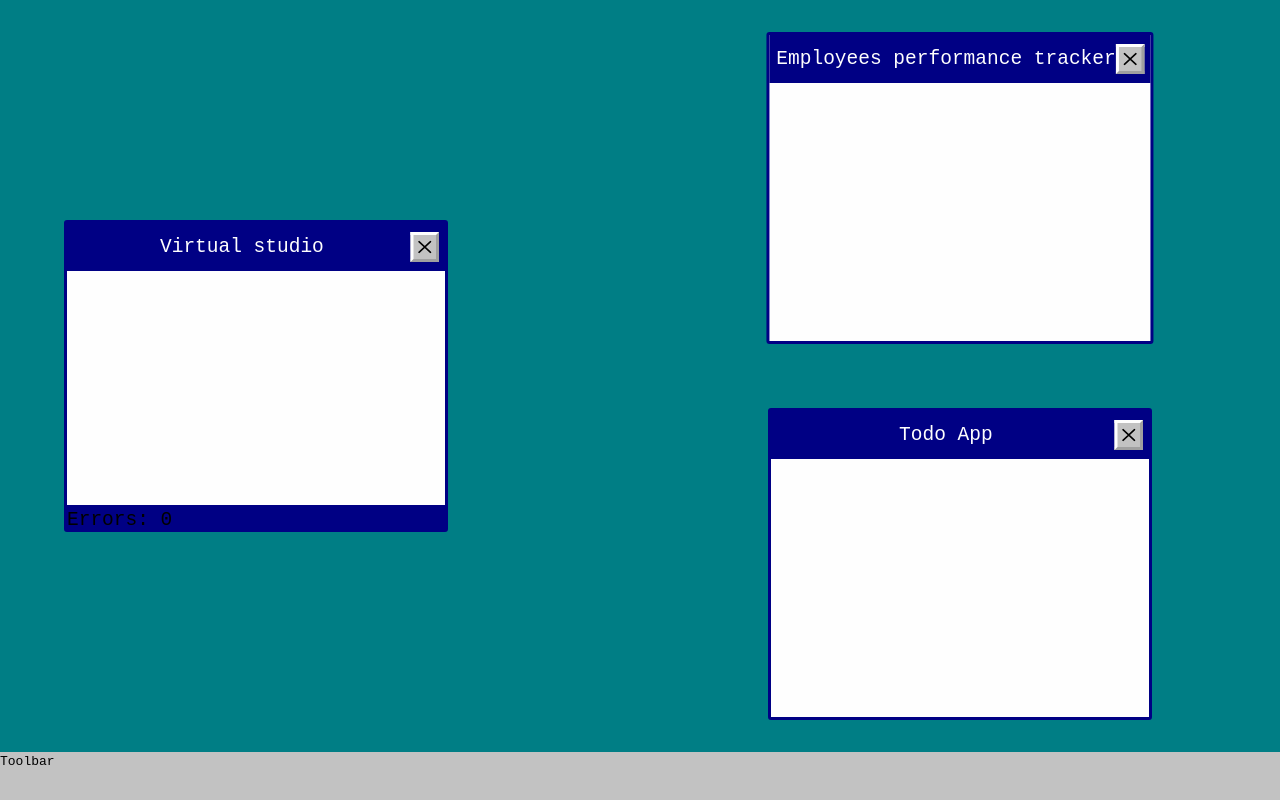
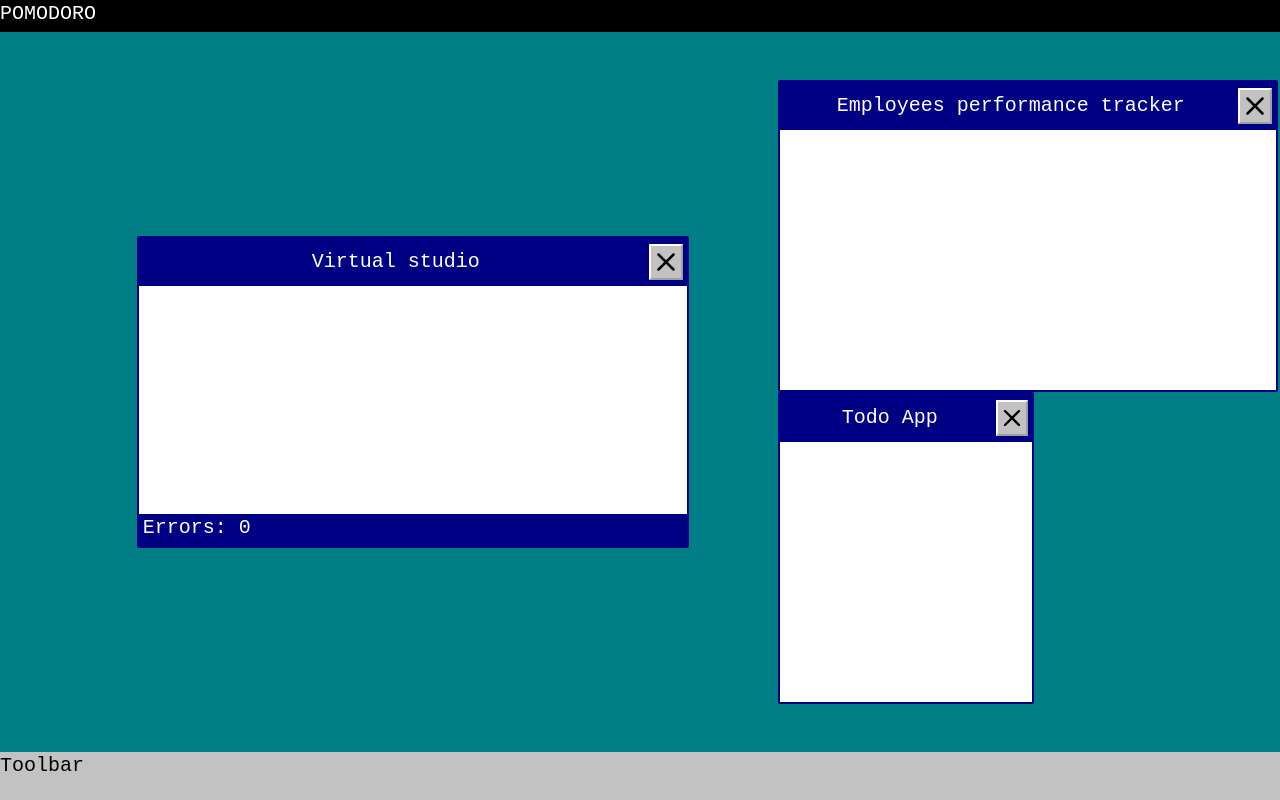
Before and after one commit to Clerm-Jam/give-take, an Angular app: page /dayOne in a window 1280 px wide. Built offline with nearby package versions, Linux system fonts and the light colour scheme.

Commit message:
windowmanager 2/3

```diff
--- a/src/app/constants.ts
+++ b/src/app/constants.ts
@@ -12,6 +12,13 @@ export const enum DAYS {
   DAY_SIX = "DAY_SIX",
   DAY_SEVEN = "DAY_SEVEN",
   END = "END",
+}
+
+export const enum WINDOW_PLACEMENT {
+  CENTER = "center",
+  BIG_LEFT = "single_left",
+  FOUR_CORNERS = "four_corners",
+  NONE = "none"
 }
 
 export const enum CODENAME {
--- a/src/app/pages/day-one/day-one.component.html
+++ b/src/app/pages/day-one/day-one.component.html
@@ -1,18 +1,23 @@
-<div class="h-screen w-screen bg-green">
-    <div class="desktop">
-        <div class="winsContainer">
-            <app-windows [title]="'Virtual studio'" class="vscode min-w-96 max-w-96 w-96">
+<app-window-manager [windowPlacement]="windowPlacement">
+    <div pomodorobar>
+        POMODORO
+    </div>
+    <div leftPanel>
+        <app-windows [title]="'Virtual studio'" size_classes="vscode min-w-[552px] max-w-[552px] w-[552px] relative">
             <div>{{ currentText }}</div>
             <div class="place-self-end h-6 bg-grey" (keydown)="detectKey($event)" tabindex="0"></div>
-                <div class="w-full h-4 bg-blue absolute left-0 bottom-0 flex ali-center">
+            <div class="w-full h-8 px-1 bg-blue absolute left-0 bottom-0 flex ali-center text-white">
                 Errors: {{ errors }}
             </div>
         </app-windows>
-            <div class="winsContainer2">
-                <app-windows [title]="'Employees performance tracker'"></app-windows>
+    </div>
+    <div topRightPanel>
+        <app-windows [title]="'Employees performance tracker'" size_classes="w-[500px]"></app-windows>
+    </div>
+    <div bottomRightPanel>
         <app-windows [title]="'Todo App'"></app-windows>
     </div>
-        </div>
+    <div toolbar>
         <app-toolbar class="" />
     </div>
-</div>
+</app-window-manager>
--- a/src/app/pages/day-one/day-one.component.ts
+++ b/src/app/pages/day-one/day-one.component.ts
@@ -2,15 +2,19 @@ import { Component } from '@angular/core';
 import { WindowsComponent } from '../../shared/components/windows/windows.component';
 import { SimplebtnComponent } from '../../shared/components/simplebtn/simplebtn.component';
 import { ToolbarComponent } from '../../shared/toolbar/toolbar.component';
+import { WindowManagerComponent } from '../../shared/components/window-manager/window-manager.component';
+import { WINDOW_PLACEMENT } from '../../constants';
 
 @Component({
   selector: 'app-day-one',
   standalone: true,
-  imports: [SimplebtnComponent, WindowsComponent, ToolbarComponent],
+  imports: [SimplebtnComponent, WindowsComponent, ToolbarComponent, WindowManagerComponent],
   templateUrl: './day-one.component.html',
   styleUrl: './day-one.component.css'
 })
 export class DayOneComponent {
+  windowPlacement = WINDOW_PLACEMENT.BIG_LEFT
+
   codeToWrite =
     'Lorem ipsum dolor sit, amet consectetur adipisicing elit. Sint nihil quod delectus atque, modi voluptates, placeat rem labore omnis voluptate consequuntur facilis! Deserunt nesciunt enim ab ipsum iure modi a.';
   stringLenght = 0;
--- a/src/app/pages/login/login.component.html
+++ b/src/app/pages/login/login.component.html
@@ -1,16 +1,17 @@
-<div class="w-full h-full bg-green flex items-center justify-center">
-    <app-windows [title]="winTitle" class="flex">
+<app-window-manager [windowPlacement]="windowPlacement">
+    <div centerPanel>
+        <app-windows [title]="winTitle" class="flex" scale="scale-150">
             @if (onSelectUser) {
             @for (user of users; track $index) {
             <div class="mb-2 h-12 px-2 w-96 bg-grey flex justify-between items-center group">
                 <span>{{user.name}}</span>
-                    <app-simplebtn (click)="login(user.name)" [text]="'Login'" class="hidden group-hover:flex"/>
+                <app-simplebtn (click)="login(user.name)" [text]="'Login'" class="hidden group-hover:flex" />
             </div>
             }
             @if (isHacker) {
             <div class="mb-2 h-12 px-2 w-96 bg-grey flex justify-between items-center group">
                 <span>Hacker</span>
-                <app-simplebtn [text]="'Login'" class="hidden group-hover:flex"/>
+                <app-simplebtn [text]="'Login'" class="hidden group-hover:flex" />
             </div>
             }
             }
@@ -18,10 +19,12 @@
             <span>Pasword:</span>
             <br class="mb-2">
             <div class="flex mb-20">
-                    <input class="bg-grey py-1 px-1 w-full focus:outline-none" type="text" (input)="handleinputChange($event)">
+                <input class="bg-grey py-1 px-1 w-full focus:outline-none" type="text"
+                    (input)="handleinputChange($event)">
                 <app-simplebtn (click)="nextPath()" [text]="'Login'" />
             </div>
             <app-simplebtn (click)="goBack()" [text]="'Go back'" />
             }
         </app-windows>
     </div>
+</app-window-manager>
--- a/src/app/pages/login/login.component.ts
+++ b/src/app/pages/login/login.component.ts
@@ -1,11 +1,13 @@
 import { Component } from '@angular/core';
 import { WindowsComponent } from '../../shared/components/windows/windows.component';
 import { SimplebtnComponent } from '../../shared/components/simplebtn/simplebtn.component';
+import { WindowManagerComponent } from '../../shared/components/window-manager/window-manager.component';
+import { WINDOW_PLACEMENT } from '../../constants';
 
 @Component({
   selector: 'app-login',
   standalone: true,
-  imports: [WindowsComponent, SimplebtnComponent],
+  imports: [WindowsComponent, SimplebtnComponent, WindowManagerComponent],
   templateUrl: './login.component.html',
 })
 export class LoginComponent {
@@ -13,7 +15,7 @@ export class LoginComponent {
   isHacker = false;
   winTitle = 'Login to work';
   validPassword = false;
-
+  windowPlacement = WINDOW_PLACEMENT.CENTER;
   users = [
     {
       image: '',
--- /dev/null
+++ b/src/app/shared/components/window-manager/window-manager.component.html
@@ -0,0 +1,32 @@
+<div class="h-screen w-screen bg-green flex flex-col text-xl">
+  <div class="h-12 bg-black text-white">
+    <ng-content select="[pomodorobar]"></ng-content>
+  </div>
+  <div *ngIf="isCenterPlacement()" class="px-24 flex justify-center items-center h-full">
+    <ng-content select="[centerPanel]"></ng-content>
+  </div>
+  <div *ngIf="isBigLeftPlacement()" class="flex flex-col justify-between h-full">
+    <div class="h-full grid grid-cols-5 px-24 py-12 gap-12">
+      <div class="col-span-3 flex items-center justify-center">
+        <ng-content select="[leftPanel]"></ng-content>
+      </div>
+      <div class="flex flex-col justify-around">
+        <ng-content select="[topRightPanel]"></ng-content>
+        <ng-content select="[bottomRightPanel]"></ng-content>
+      </div>
+    </div>
+  </div>
+  <div *ngIf="isFourCornersPlacement()" class="col-span-3 flex flex-col justify-between bg-debug">
+    <div>
+      <ng-content select="topLeftPanel"></ng-content>
+      <ng-content select="topRightPanel"></ng-content>
+    </div>
+    <div>
+      <ng-content select="bottomLeftPanel"></ng-content>
+      <ng-content select="bottonRightPanel"></ng-content>
+    </div>
+  </div>
+  <div class="h-16 bg-grey">
+    <ng-content select="[toolbar]"></ng-content>
+  </div>
+</div>
--- /dev/null
+++ b/src/app/shared/components/window-manager/window-manager.component.ts
@@ -0,0 +1,26 @@
+import { CommonModule } from '@angular/common';
+import { Component } from '@angular/core';
+import { WINDOW_PLACEMENT } from '../../../constants';
+
+@Component({
+  selector: 'app-window-manager',
+  standalone: true,
+  inputs: ['windowPlacement'],
+  imports: [CommonModule],
+  templateUrl: './window-manager.component.html'
+})
+export class WindowManagerComponent {
+  windowPlacement: WINDOW_PLACEMENT = WINDOW_PLACEMENT.NONE
+
+  isCenterPlacement() {
+    return this.windowPlacement === WINDOW_PLACEMENT.CENTER;
+  }
+
+  isBigLeftPlacement() {
+    return this.windowPlacement === WINDOW_PLACEMENT.BIG_LEFT;
+  }
+
+  isFourCornersPlacement() {
+    return this.windowPlacement === WINDOW_PLACEMENT.FOUR_CORNERS;
+  }
+}
--- a/src/app/shared/components/windows/windows.component.html
+++ b/src/app/shared/components/windows/windows.component.html
@@ -1,10 +1,10 @@
-<div class="{{size_classes}} rounded-sm bg-white scale-150 border-2 border-blue">
-    <div class="h-8 bg-blue text-white flex justify-between items-center p-1">
+<div class="{{size_classes}} min-h-[312px] rounded-sm bg-white border-2 border-blue">
+    <div class="h-12 bg-blue text-white flex justify-between items-center p-1">
         <div class="w-full text-center">
             <h2>{{ title }}</h2>
         </div>
         <span
-            class="hover:cursor-pointer bg-grey w-5 h-5 flex justify-center items-center text-black border-2 border-t-white border-l-white border-b-darkGrey border-r-darkGrey">
+            class="hover:cursor-pointer bg-grey w-9 h-9 flex justify-center items-center text-black border-2 border-t-white border-l-white border-b-darkGrey border-r-darkGrey">
             <img [src]="closeIcon" alt="close" />
         </span>
     </div>
--- a/src/app/shared/components/windows/windows.component.ts
+++ b/src/app/shared/components/windows/windows.component.ts
@@ -4,11 +4,11 @@ import { Component } from '@angular/core';
   selector: 'app-windows',
   standalone: true,
   imports: [],
-  inputs: ['title', 'size_classes'],
+  inputs: ['title', 'size_classes', 'scale'],
   templateUrl: './windows.component.html',
 })
 export class WindowsComponent {
   title: string = "Title";
   closeIcon: string = "/assets/icons/close.svg"
-  size_classes = "min-w-64 min-h-52 w-fit"
+  size_classes = "min-w-64 w-fit"
 }
```
Lines whose indentation alone changed are shown as unchanged.
